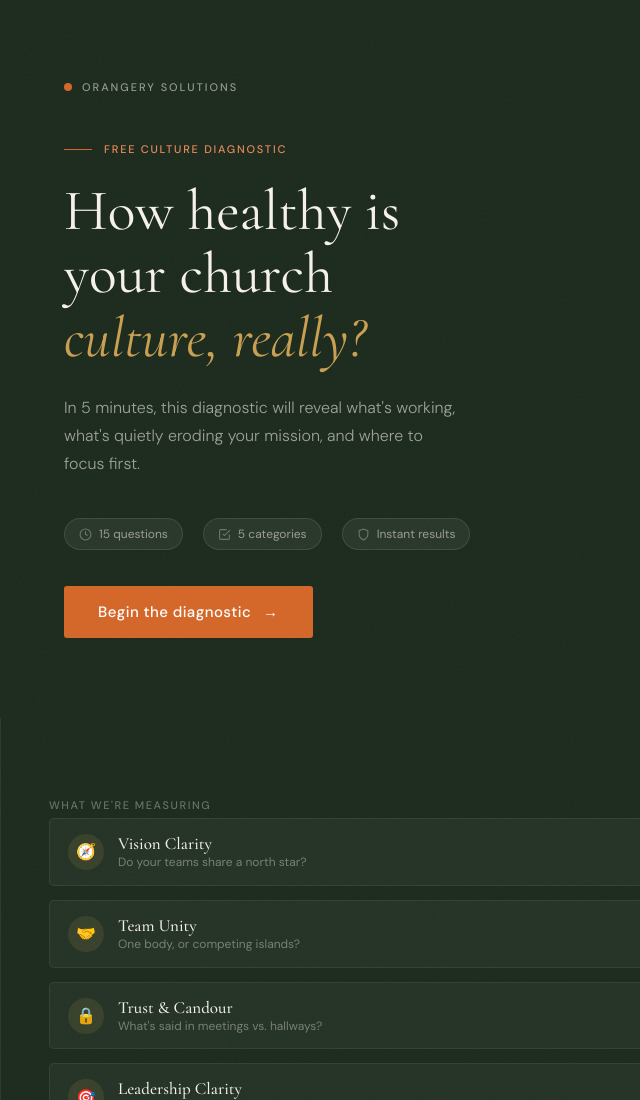
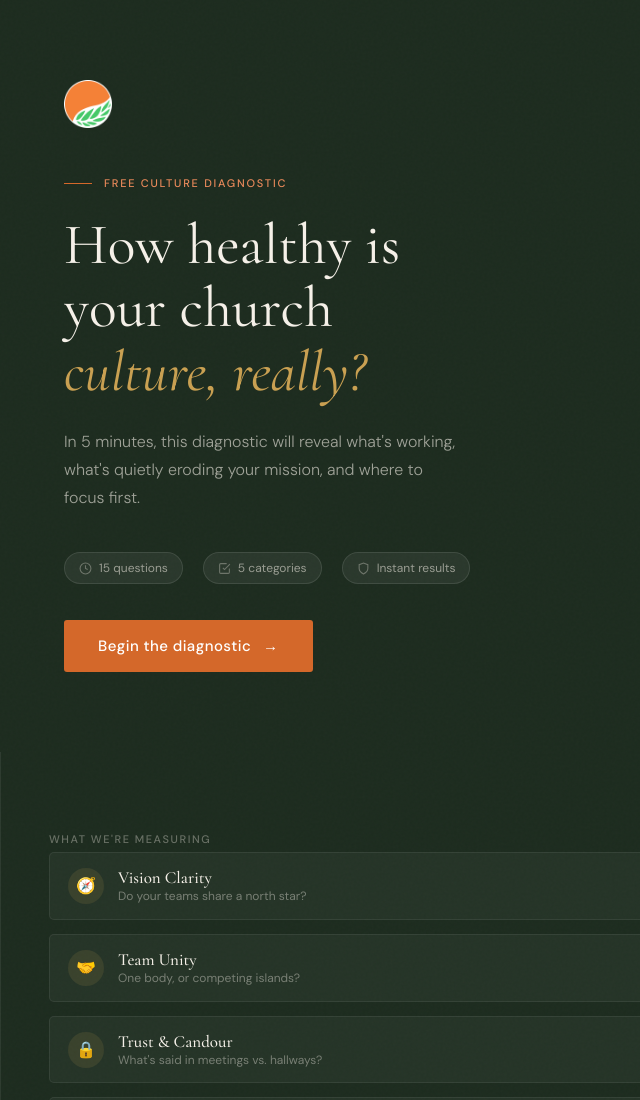
Before and after one commit to lilbirdlifecoaching/orangery, a plain HTML site: page orangery-culture-diagnostic.html in a window 1280 px wide. Shown: the top 1100 px of the page, without its empty margins (0-640 px from the left). Drawn offline with nearby package versions, Linux system fonts and the light colour scheme.

Commit message:
Add files via upload

```diff
--- a/orangery-culture-diagnostic.html
+++ b/orangery-culture-diagnostic.html
@@ -4,6 +4,8 @@
 <meta charset="UTF-8">
 <meta name="viewport" content="width=device-width, initial-scale=1.0">
 <title>Church Culture Diagnostic — Orangery Solutions</title>
+<link rel="icon" href="ORANGE.png" type="image/png">
+<link rel="apple-touch-icon" href="ORANGE.png">
 <link rel="preconnect" href="https://fonts.googleapis.com">
 <link rel="preconnect" href="https://fonts.gstatic.com" crossorigin>
 <link href="https://fonts.googleapis.com/css2?family=Cormorant+Garamond:ital,wght@0,300;0,400;0,500;0,600;1,300;1,400;1,500&family=DM+Sans:ital,opsz,wght@0,9..40,300;0,9..40,400;0,9..40,500;1,9..40,300&display=swap" rel="stylesheet">
@@ -84,17 +86,25 @@ body {
   padding: 80px 56px 80px 48px; position: relative; z-index: 2;
   border-left: 1px solid rgba(255,255,255,0.07);
 }
-.logo-mark {
-  display: flex; align-items: center; gap: 10px;
+.brand-logo {
+  display: inline-flex;
+  align-items: center;
+  text-decoration: none;
+}
+.brand-logo img {
+  height: 40px;
+  width: auto;
+  display: block;
+}
+.intro-content .brand-logo {
   margin-bottom: 48px;
 }
-.logo-dot {
-  width: 8px; height: 8px; border-radius: 50%;
-  background: var(--orange);
+.intro-content .brand-logo img {
+  height: 48px;
 }
-.logo-text {
-  font-size: 11px; font-weight: 500; letter-spacing: 0.18em;
-  text-transform: uppercase; color: rgba(245,240,232,0.55);
+.quiz-header .brand-logo img,
+.results-header .brand-logo img {
+  height: 36px;
 }
 .intro-eyebrow {
   display: flex; align-items: center; gap: 12px; margin-bottom: 24px;
@@ -180,7 +190,7 @@ body {
   border-bottom: 1px solid rgba(255,255,255,0.06);
   position: sticky; top: 0; z-index: 10;
 }
-.quiz-header .logo-mark { margin-bottom: 0; }
+.quiz-header .brand-logo { margin-bottom: 0; }
 .quiz-progress-wrap {
   display: flex; align-items: center; gap: 16px; flex: 1;
   max-width: 400px; margin: 0 auto;
@@ -540,9 +550,8 @@ body {
 <div id="screen-intro" class="screen intro-screen active">
   <div class="intro-grain"></div>
   <div class="intro-content">
-    <a href="index.html" class="logo-mark" style="text-decoration:none;">
-      <div class="logo-dot"></div>
-      <span class="logo-text">Orangery Solutions</span>
+    <a href="index.html" class="brand-logo">
+      <img src="ORANGE.png" alt="Orangery Solutions">
     </a>
     <div class="intro-eyebrow">
       <span class="intro-eyebrow-line"></span>
@@ -615,9 +624,8 @@ body {
 ══════════════════════════════════════ -->
 <div id="screen-quiz" class="screen quiz-screen">
   <div class="quiz-header">
-    <a href="index.html" class="logo-mark" style="text-decoration:none;">
-      <div class="logo-dot"></div>
-      <span class="logo-text">Orangery</span>
+    <a href="index.html" class="brand-logo">
+      <img src="ORANGE.png" alt="Orangery Solutions">
     </a>
     <div class="quiz-progress-wrap">
       <div class="progress-bar-bg">
@@ -895,9 +903,8 @@ body {
 ══════════════════════════════════════ -->
 <div id="screen-results" class="screen results-screen">
   <div class="results-header">
-    <a href="index.html" class="logo-mark" style="text-decoration:none;">
-      <div class="logo-dot"></div>
-      <span class="logo-text">Orangery Solutions</span>
+    <a href="index.html" class="brand-logo">
+      <img src="ORANGE.png" alt="Orangery Solutions">
     </a>
     <span style="font-size:12px; color:rgba(245,240,232,0.35);">Your Church Culture Report</span>
   </div>
```
Also changed, not shown: index.html (+11 -8 lines).
